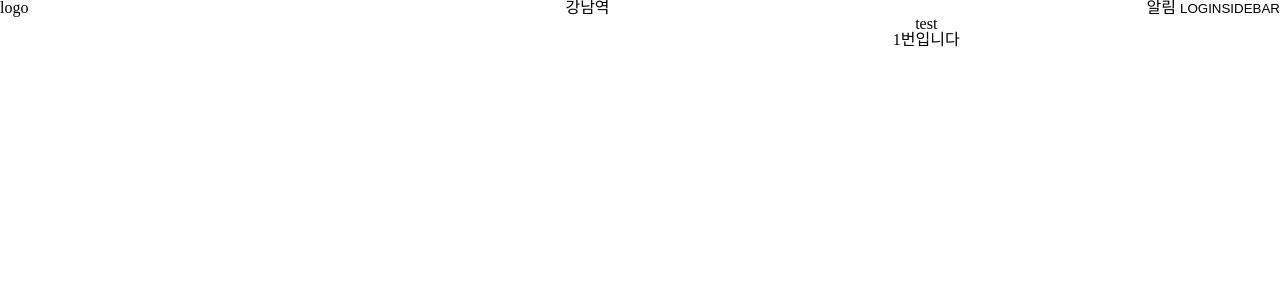
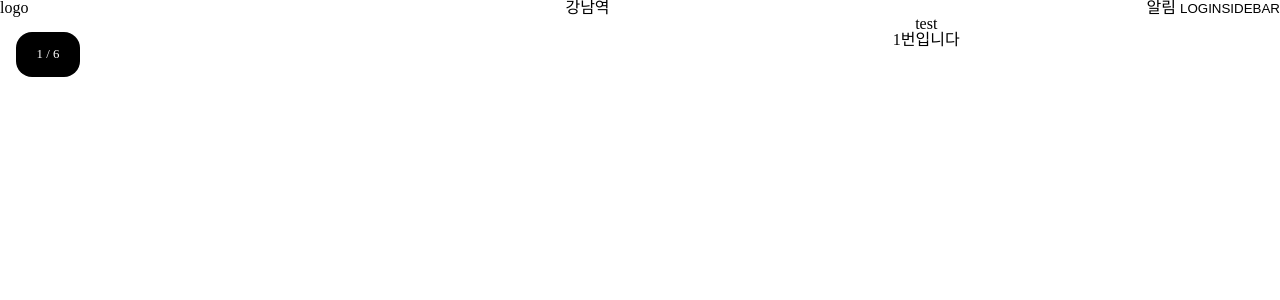
Before and after one commit to SHARE-PLATE/frontend, a React (Create React App) app: page / in a window 1280 px wide. Shown: the top 300 px of the page. Built offline with nearby package versions, Linux system fonts and the light colour scheme; no server answers.

Commit message:
feat : Carousel의 화살표, 점 제거 및 슬라이딩 번호 컴포넌트 추가

```diff
--- a/src/components/Carousel/Carousel.style.tsx
+++ b/src/components/Carousel/Carousel.style.tsx
@@ -62,5 +62,20 @@ export const CarouselWrapper = styled.div<{ width: number; height: number }>`
     width: ${width}%;
     height: ${height}%;
     overflow: hidden;
+    position: relative;
   `}
 `;
+
+export const CarouselCount = styled.div`
+  position: absolute;
+  width: 4rem;
+  display: block;
+  left: 1rem;
+  top: 1rem;
+  border-radius: 1rem;
+  padding: 1rem 0.5rem;
+  font-size: 0.8rem;
+  background-color: black;
+  color: white;
+  text-align: center;
+`;
--- a/src/components/Carousel/index.tsx
+++ b/src/components/Carousel/index.tsx
@@ -1,4 +1,4 @@
-import { ReactElement } from 'react';
+import { ReactElement, useState } from 'react';
 
 import { Settings } from 'react-slick';
 
@@ -12,9 +12,17 @@ interface CarouselPropsType {
 }
 
 const Carousel = ({ settings, contents, width = 100, height = 50 }: CarouselPropsType) => {
+  const [current, setCurrent] = useState(0);
+  const showedIndex = `${current + 1} / ${contents.length}`;
+
+  const showCurIndex = (curIndex: number) => setCurrent(curIndex);
+
   return (
     <S.CarouselWrapper width={width} height={height}>
-      <S.CarouselSlider {...settings}>{contents}</S.CarouselSlider>
+      <S.CarouselCount>{showedIndex}</S.CarouselCount>
+      <S.CarouselSlider {...settings} afterChange={showCurIndex}>
+        {contents}
+      </S.CarouselSlider>
     </S.CarouselWrapper>
   );
 };
```
